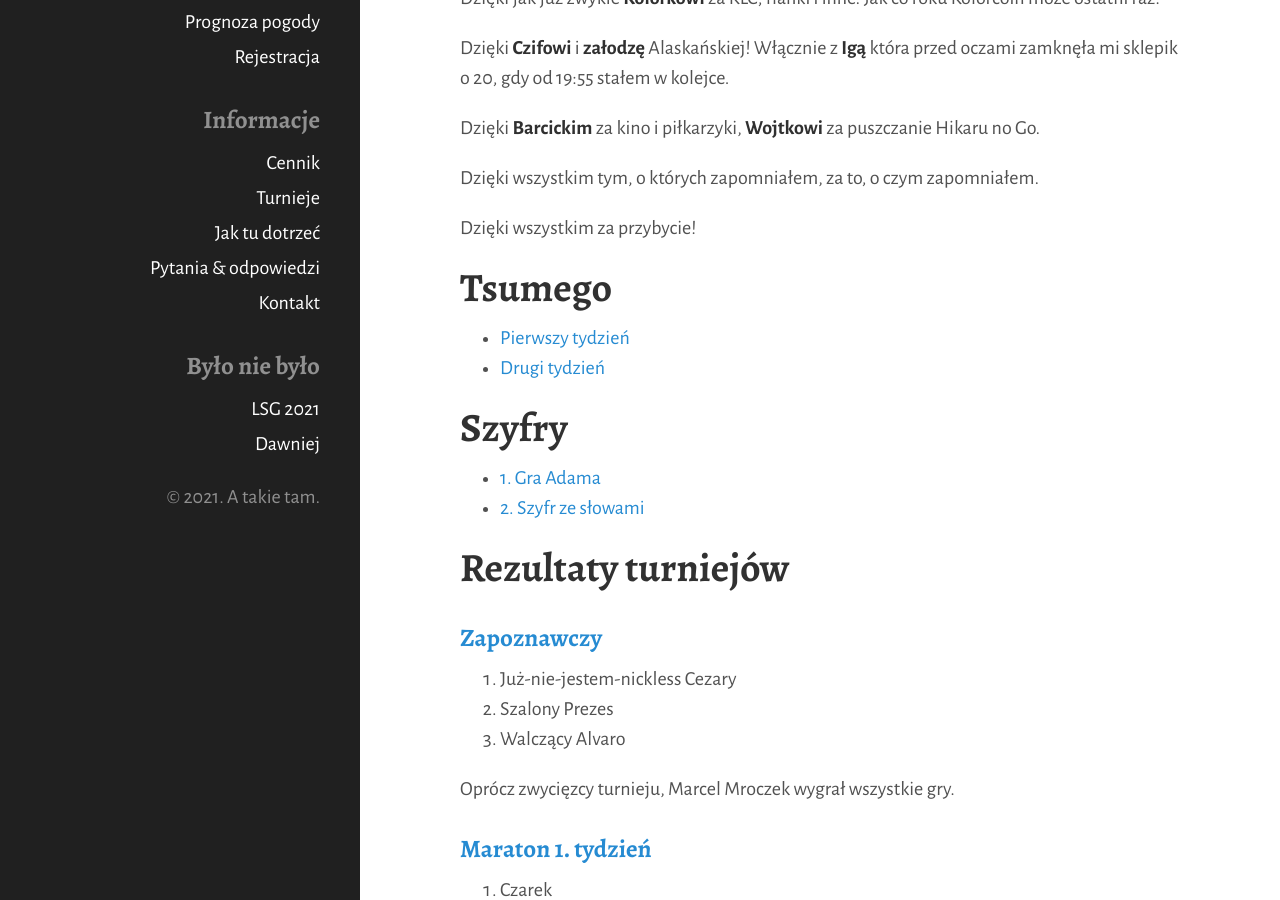
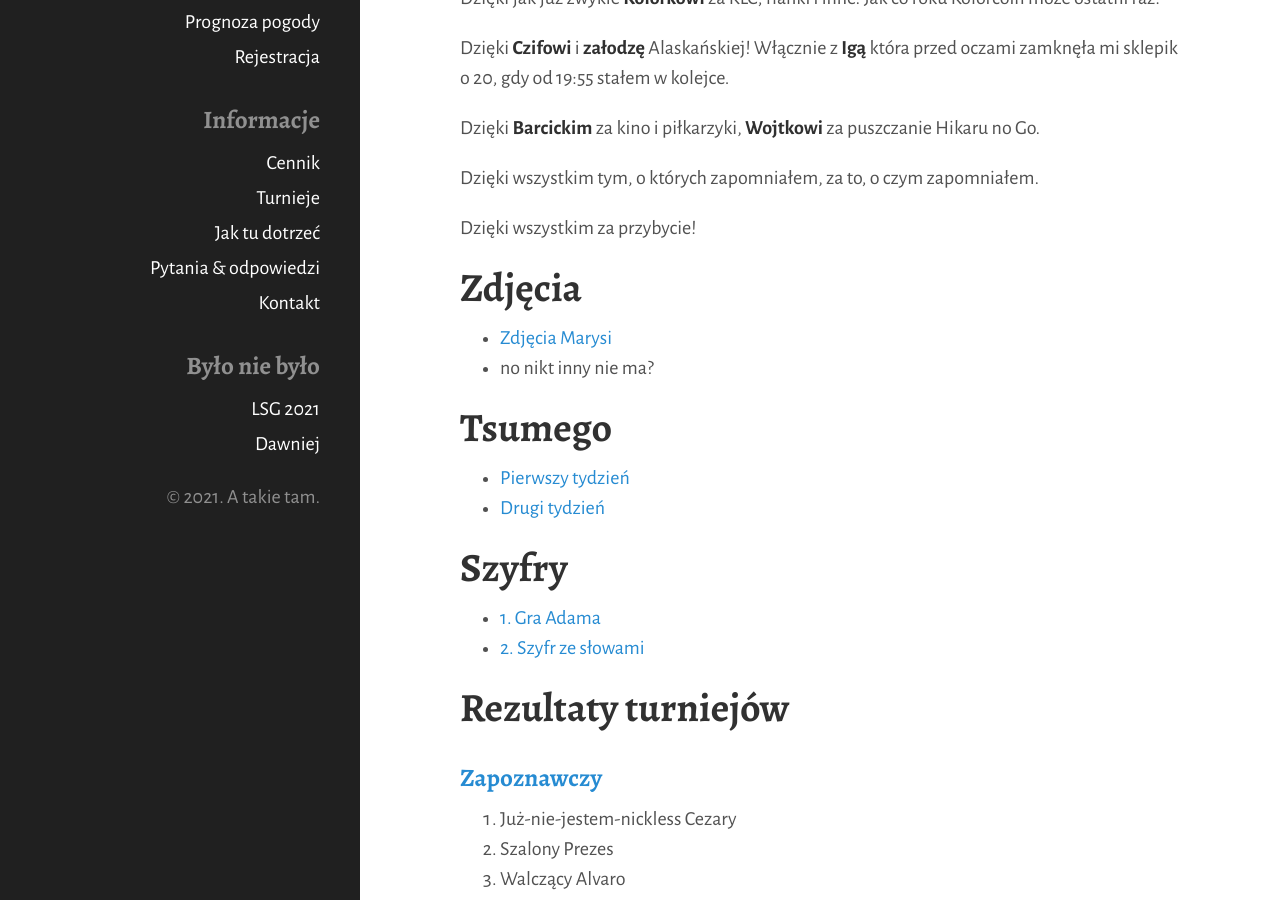
Before and after one commit to tasuki/lsg, a Jekyll site: the page built from 2021.md, in a window 1280 px wide and 900 px high, scrolled down 380 px. Built offline with Jekyll 4.4.1, drawn with Linux system fonts in a browser that asks for light colours; nearby versions of some CDN libraries.

Commit message:
Zdjecia Marysi

```diff
--- a/2021.md
+++ b/2021.md
@@ -22,6 +22,11 @@ Dzięki **Barcickim** za kino i piłkarzyki, **Wojtkowi** za puszczanie Hikaru n
 Dzięki wszystkim tym, o których zapomniałem, za to, o czym zapomniałem.
 
 Dzięki wszystkim za przybycie!
+
+## Zdjęcia
+
+- [Zdjęcia Marysi](https://photos.google.com/share/AF1QipMHkyeAqry6Xe0XDs-WWr1tTmXp59KZd4M0wXv2Z7H5augoOdQldoVoqIlX-NjAFw?key=dnpCNmFLYVltZGd2dVB5RVdUQTNReExKNE4wSU9B)
+- no nikt inny nie ma?
 
 ## Tsumego
 
```
